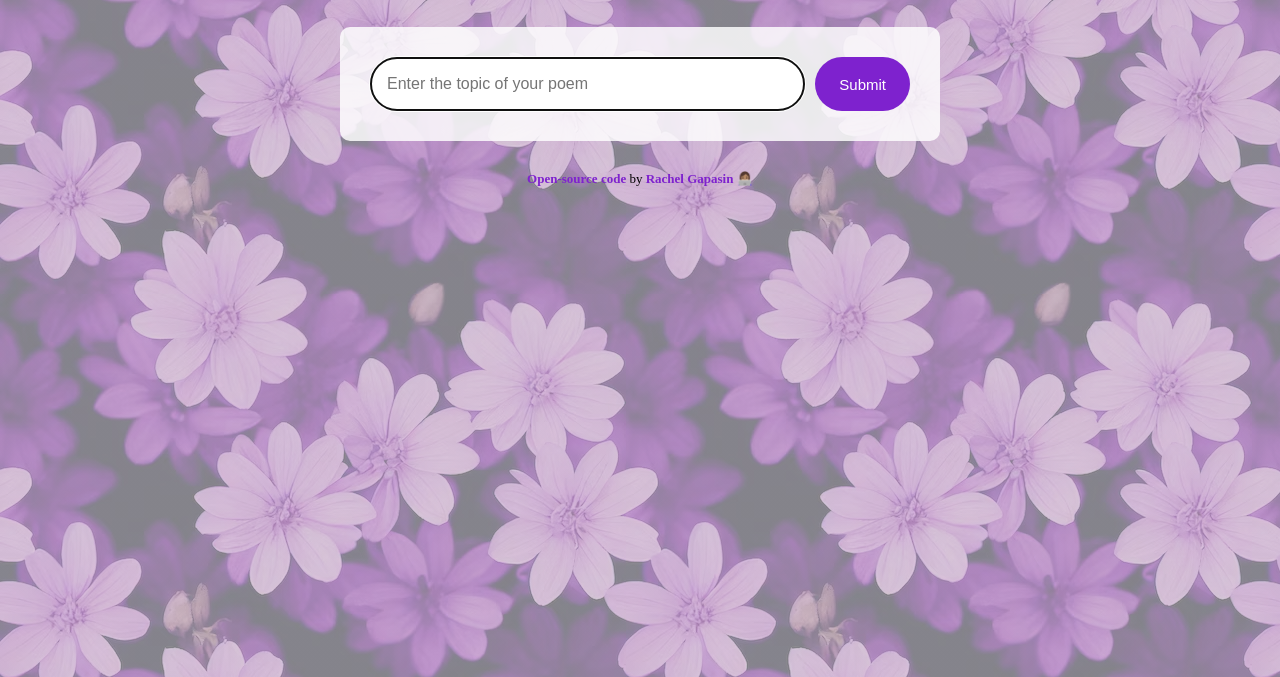
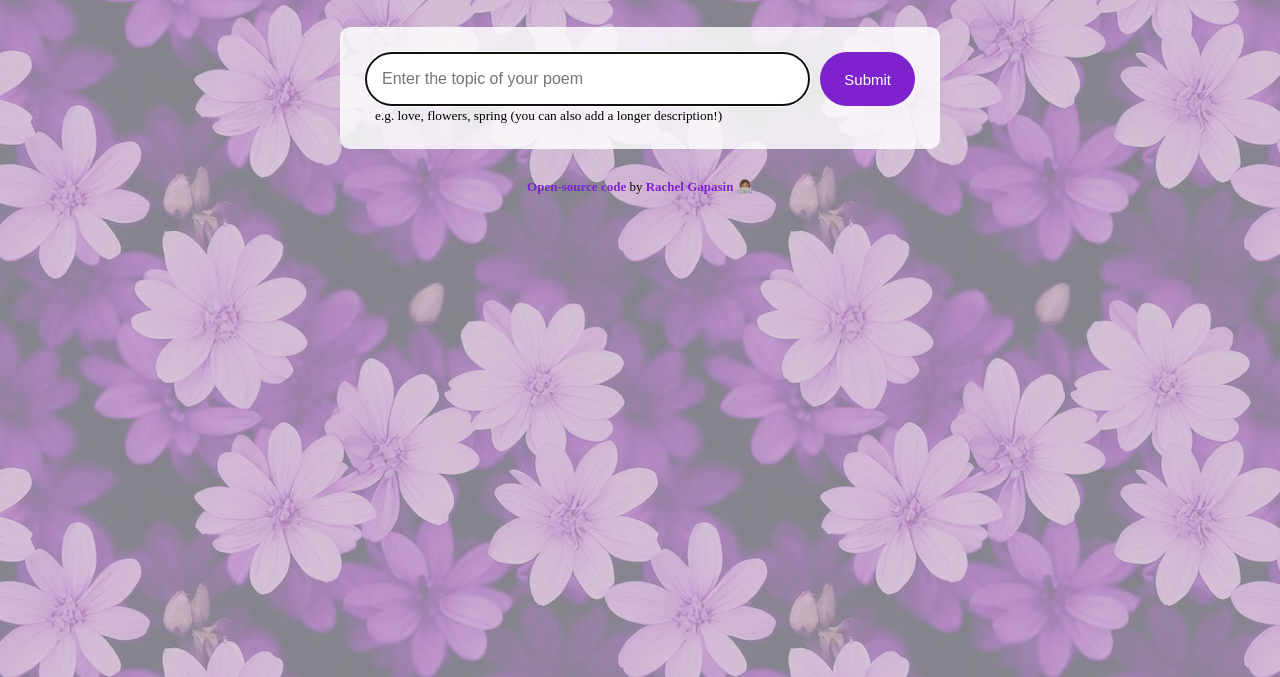
Before and after one commit to rachelgapasin/ai-poem-generator, a plain HTML site: page index.html in a window 1280 px wide. Shown: the part 123-800 px from the top of the page. Drawn offline with nearby package versions, Linux system fonts and the light colour scheme.

Commit message:
Improve UX

```diff
--- a/index.html
+++ b/index.html
@@ -19,6 +19,7 @@
       </header>
 
       <main>
+        <div class="form-container">
           <form id="poem-generator-form">
             <input
               type="text"
@@ -31,6 +32,10 @@
             />
             <input type="submit" class="submit-btn" />
           </form>
+          <small>
+            e.g. love, flowers, spring (you can also add a longer description!)
+          </small>
+        </div>
         <div class="poem-container" hidden>
           <div id="poem"></div>
         </div>
--- a/src/script.js
+++ b/src/script.js
@@ -20,6 +20,7 @@ function generatePoem(event) {
 
   let poemContainer = document.querySelector(".poem-container");
   poemContainer.removeAttribute("hidden");
+
   new Typewriter("#poem", {
     strings: "Generating poem...",
     autoStart: true,
--- a/src/style.css
+++ b/src/style.css
@@ -35,12 +35,11 @@ main {
 }
 
 form {
-  background-color: #ffffffd4;
-  border-radius: 10px;
-  box-shadow: var(--box-shadow);
   display: flex;
-  margin-bottom: 30px;
-  padding: 30px;
+}
+
+small {
+  margin-left: 10px;
 }
 
 footer {
@@ -52,6 +51,14 @@ footer {
   color: var(--primary-color);
   font-weight: bold;
   text-decoration: none;
+}
+
+.form-container {
+  background-color: #ffffffd4;
+  border-radius: 10px;
+  box-shadow: var(--box-shadow);
+  margin-bottom: 30px;
+  padding: 25px;
 }
 
 .prompt {
@@ -83,7 +90,6 @@ footer {
 
 #poem {
   border-left: 3px solid var(--primary-color);
-  font-size: 14px;
   line-height: 2;
   padding: 5px 20px;
 }
```
Lines whose indentation alone changed are shown as unchanged.
